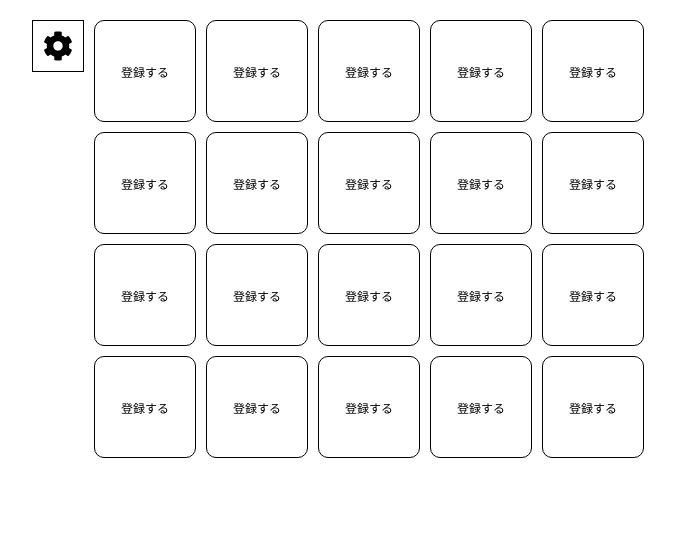
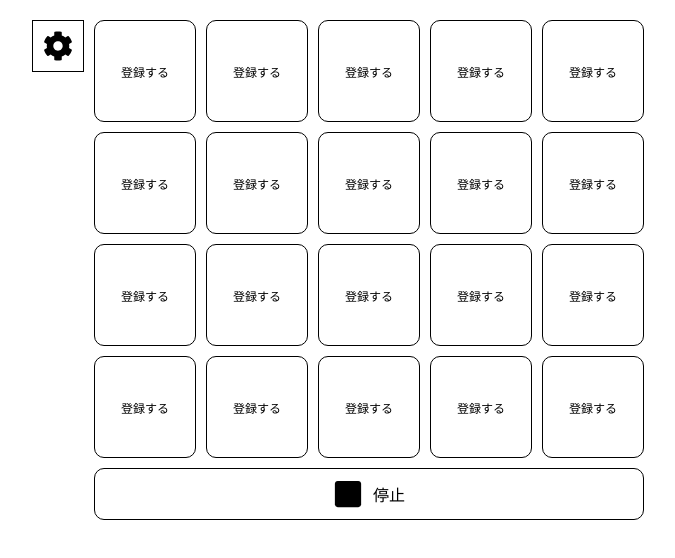
Before and after one commit to www-yotta/custom-audio-panel, a React (Create React App) app: page / in a window 1280 px wide. Shown: the top 558 px of the page, without its empty margins (302-977 px from the left). Built offline with nearby package versions, Linux system fonts and the light colour scheme.

Commit message:
停止ボタンを追加

```diff
--- a/src/App.module.scss
+++ b/src/App.module.scss
@@ -32,3 +32,15 @@
   height: 50px;
   background-color: #f0f0f0;
 }
+.stopButton {
+  border: 1px solid #000;
+  border-radius: 10px;
+  margin-top: 10px;
+  cursor: pointer;
+  display: flex;
+  justify-content: center;
+  align-items: center;
+  > p {
+    margin-right: 10px;
+  }
+}
--- a/src/App.tsx
+++ b/src/App.tsx
@@ -2,29 +2,35 @@ import { FC, useState, createContext } from "react";
 import { SoundButton } from "./components/SoundButton";
 import styles from "./App.module.scss";
 import "./App.css";
-import { FaCog, FaTrashAlt } from "react-icons/fa";
+import { FaCog, FaTrashAlt, FaStop } from "react-icons/fa";
 
 type SettingContextProps = {
   isSetting: boolean;
   isAllDelete: boolean;
+  isStopAudio: boolean;
 };
 export const SettingContext = createContext<SettingContextProps>({
   isSetting: false,
   isAllDelete: false,
+  isStopAudio: false,
 });
 
 export const App: FC = () => {
   const AUDIO_PANEL_COUNT = 20;
   const [isSetting, setIsSetting] = useState<boolean>(false);
   const [isAllDelete, setIsAllDelete] = useState<boolean>(false);
+  const [isStopAudio, setIsStopAudio] = useState<boolean>(false);
   const handleSettingToggle = () => setIsSetting(!isSetting);
   const deleteAllAudio = () => {
     localStorage.clear();
     setIsAllDelete(!isAllDelete);
   };
+  const handleStopAudio = () => {
+    setIsStopAudio(!isStopAudio);
+  };
 
   return (
-    <SettingContext.Provider value={{ isSetting, isAllDelete }}>
+    <SettingContext.Provider value={{ isSetting, isAllDelete, isStopAudio }}>
       <div className={styles.root}>
         <div className={styles.setting}>
           <div className={styles.icon} onClick={handleSettingToggle}>
@@ -39,6 +45,7 @@ export const App: FC = () => {
             </div>
           )}
         </div>
+        <div>
           <div className={styles.panel}>
             {Array(AUDIO_PANEL_COUNT)
               .fill(null)
@@ -46,6 +53,13 @@ export const App: FC = () => {
                 <SoundButton name={`audio${i + 1}`} key={`audio${i + 1}`} />
               ))}
           </div>
+          <div className={styles.stopButton} onClick={handleStopAudio}>
+            <div className={styles.icon}>
+              <FaStop size={30} />
+            </div>
+            <p>停止</p>
+          </div>
+        </div>
       </div>
     </SettingContext.Provider>
   );
--- a/src/components/SoundButton.tsx
+++ b/src/components/SoundButton.tsx
@@ -9,9 +9,10 @@ type SoundButtonProps = {
   name?: string;
 };
 export const SoundButton: FC<SoundButtonProps> = ({ name: strageName }) => {
-  const { isSetting, isAllDelete } = useContext(SettingContext);
+  const { isSetting, isAllDelete, isStopAudio } = useContext(SettingContext);
   const [audio, setAudio] = useState<HTMLAudioElement | null>(null);
   const [name, setName] = useState<string>("");
+  const [time, setTime] = useState<number>(0);
   // ファイルが選択された時
   const onDrop = useCallback((droppedFiles, e) => {
     setName(droppedFiles[0].name);
@@ -46,9 +47,18 @@ export const SoundButton: FC<SoundButtonProps> = ({ name: strageName }) => {
   };
 
   useEffect(() => {
+    if (time === 0) {
+      setTime(1);
+      return;
+    }
     setAudio(null);
     setName("");
+    // eslint-disable-next-line react-hooks/exhaustive-deps
   }, [isAllDelete]);
+
+  useEffect(() => {
+    audio?.pause();
+  }, [audio, isStopAudio]);
 
   const handleKeyDownPlay = useCallback(
     (event: any) => {
```
Lines whose indentation alone changed are shown as unchanged.
